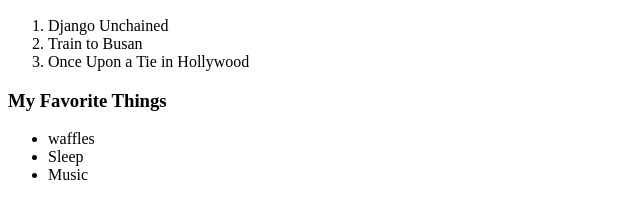
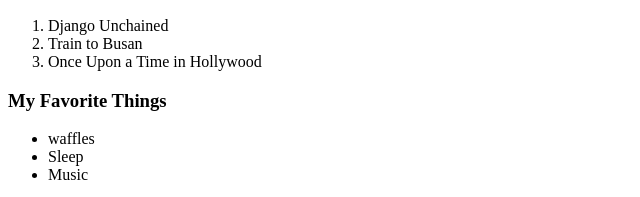
Before and after one commit to MrTheMissile/web-1, a plain HTML site: page Assignment-one/index.html in a window 1280 px wide. Shown: the part 586-783 px from the top of the page, 0-640 px from the left. Drawn offline with Linux system fonts and the light colour scheme.

Commit message:
Update index.html

```diff
--- a/Assignment-one/index.html
+++ b/Assignment-one/index.html
@@ -21,7 +21,7 @@
         <ol>
             <li> Django Unchained</li>
             <li>Train to Busan</li>
-            <li> Once Upon a Tie in Hollywood</li>
+            <li> Once Upon a Time in Hollywood</li>
         </ol>
         <h3>My Favorite Things</h3>
         <ul>
```
